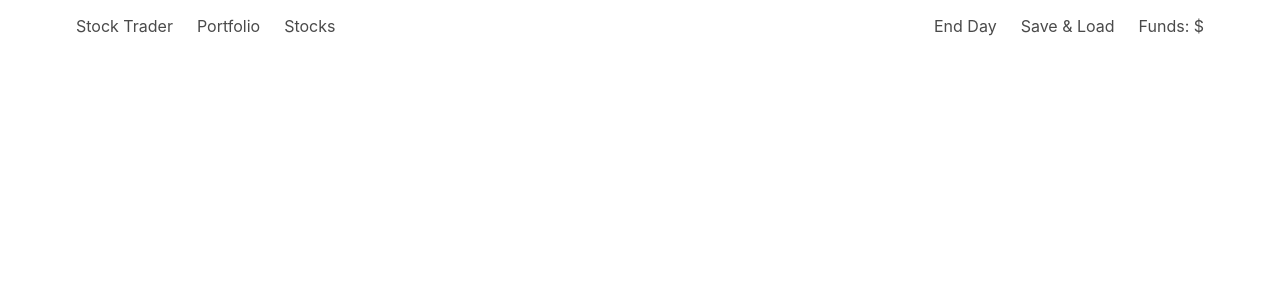
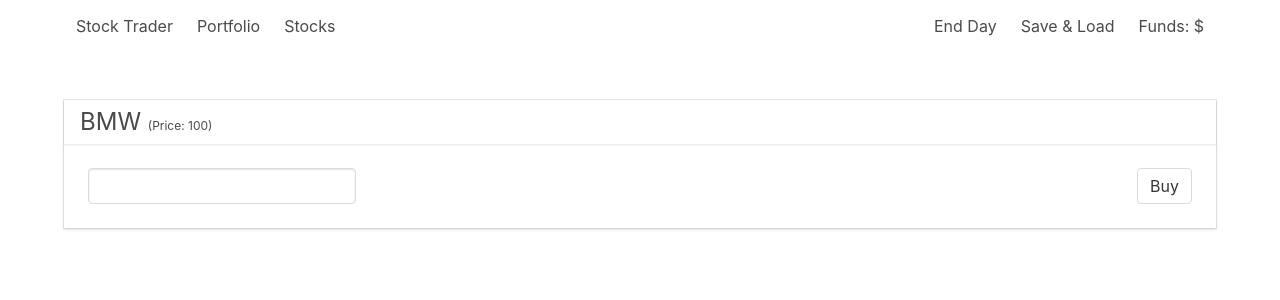
Before and after one commit to syearian/stock-trader, a Vue app: page /stocks in a window 1280 px wide. Shown: the top 300 px of the page. Built offline with nearby package versions, Linux system fonts and the light colour scheme.

Commit message:
Add basic Stock Card

```diff
--- a/src/components/StockCard.vue
+++ b/src/components/StockCard.vue
@@ -1,13 +1,38 @@
 <template>
-
+  <div class="card">
+    <div class="card-header stockCard--header">
+      <h3 class="is-size-4">{{ stockName }} <span class="is-size-7">(Price: {{ stockPrice }})</span></h3>
+    </div>
+    <div class="card-content stockCard--content">
+      <input class="input" type="text">
+      <button class="button">Buy</button>
+    </div>
+  </div>
 </template>
 
 <script>
 export default {
-
+  data() {
+    return {
+      stockName: 'BMW',
+      stockPrice: 100
+    }
+  },
 }
 </script>
 
-<style>
+<style lang="scss">
+.stockCard--header {
+  padding: .25rem 1rem;
+}
 
+.stockCard--content {
+  display: flex;
+  justify-content: space-between;
+  align-items: center;
+
+  input {
+    width: inherit;
+  }
+}
 </style>
--- a/src/views/Stocks.vue
+++ b/src/views/Stocks.vue
@@ -1,10 +1,15 @@
 <template>
-
+  <StockCard></StockCard>
 </template>
 
 <script>
+// @ is an alias to /src
+import StockCard from '@/components/StockCard.vue';
+
 export default {
-
+  components: {
+    StockCard
+  }
 }
 </script>
 
```
